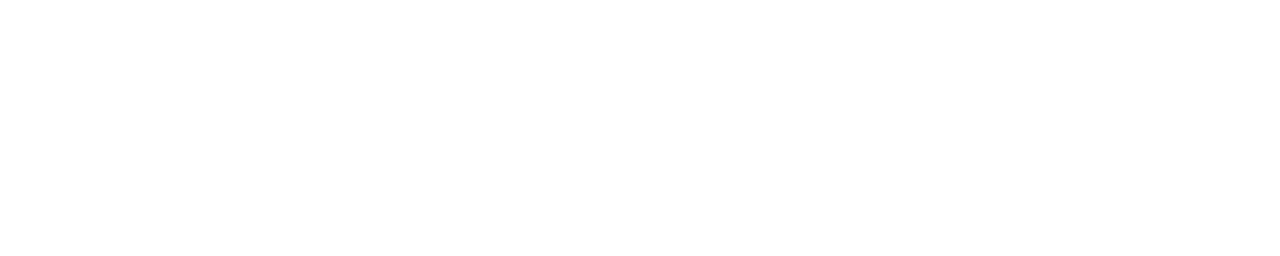
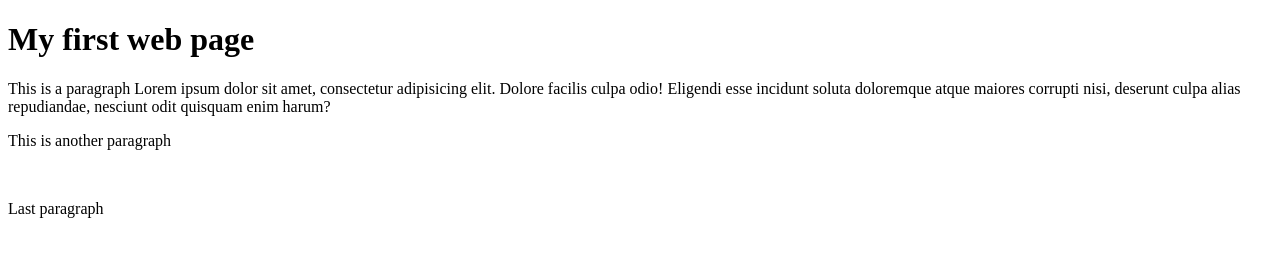
Before and after one commit to devjosegomez/Practice1HTML, a plain HTML site: page index.html in a window 1280 px wide. Drawn offline with Linux system fonts and the light colour scheme.

Commit message:
Added info to the page

```diff
--- a/index.html
+++ b/index.html
@@ -5,6 +5,9 @@
     <title>Practice 1 HTML</title>
 </head>
 <body>
-
+   <h1>My first web page</h1>
+    <p>This is a paragraph Lorem ipsum dolor sit amet, consectetur adipisicing elit. Dolore facilis culpa odio! Eligendi esse incidunt soluta doloremque atque maiores corrupti nisi, deserunt culpa alias repudiandae, nesciunt odit quisquam enim harum?</p>
+    <p>This is another paragraph</p><br>
+    <p>Last paragraph</p>
 </body>
 </html>
```
